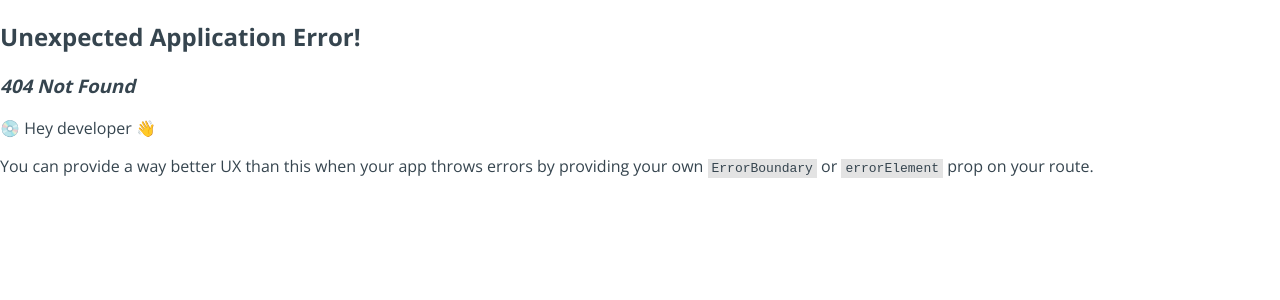
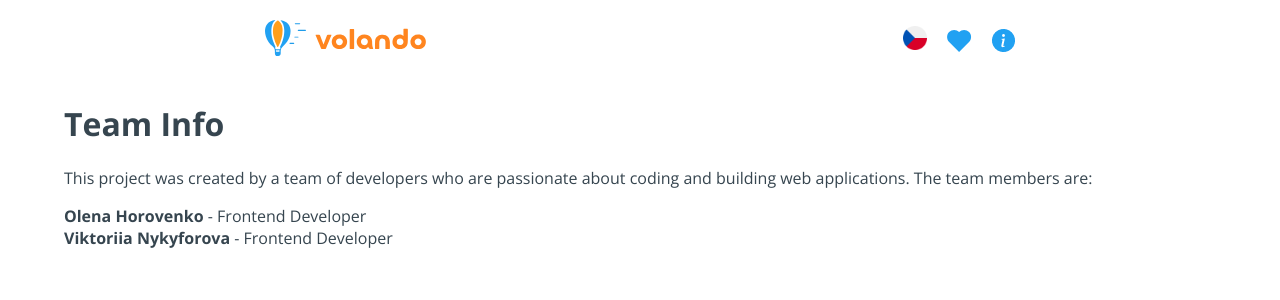
Before and after one commit to olena-ho/volando, a React (Vite) app: page /team-info in a window 1280 px wide. Before the commit this address had no page. Shown: the top 300 px of the page. Built offline with nearby package versions, Linux system fonts and the light colour scheme.

Commit message:
started TeamInfo page and added animation for alternative results seach time

```diff
--- a/package.json
+++ b/package.json
@@ -14,6 +14,8 @@
     "i18next": "^23.11.5",
     "i18next-browser-languagedetector": "^8.0.0",
     "i18next-http-backend": "^2.5.2",
+    "lottie-react": "^2.4.0",
+    "lottie-web": "^5.12.2",
     "react": "^18.2.0",
     "react-dom": "^18.2.0",
     "react-i18next": "^14.1.2",
--- a/src/Components/Header/index.jsx
+++ b/src/Components/Header/index.jsx
@@ -38,8 +38,6 @@ export const Header = () => {
     }
   };
 
-
-
   return (
     <div className="header">
       <a href="/">
@@ -77,8 +75,17 @@ export const Header = () => {
             </div>
           )}
         </div>
-        <img src={favorites} alt="favorites" onClick={() => navigate("/favorites")} className="header__icon" />
-        <img src={info} alt="info" className="header__icon" />
+        <img
+          src={favorites}
+          alt="favorites"
+          onClick={() => navigate("/favorites")}
+          className="header__icon"
+        />
+        <img
+          src={info}
+          alt="info"
+          onClick={() => navigate("/team-info")}
+          className="header__icon" />
       </div>
     </div>
   );
--- a/src/Components/HotelList/index.jsx
+++ b/src/Components/HotelList/index.jsx
@@ -1,7 +1,7 @@
-import React, { useState, useEffect } from 'react';
-import { useTranslation } from 'react-i18next';
-import './style.css';
-import { HotelCard } from '../HotelCard';
+import React, { useState, useEffect } from "react";
+import { useTranslation } from "react-i18next";
+import { HotelCard } from "../HotelCard";
+import "./style.css";
 
 export const HotelList = ({ hotels, alternativeHotelsFound, ...props }) => {
   const { i18n } = useTranslation(['details', 'translation']); // Hook for translations
@@ -57,7 +57,7 @@ export const HotelList = ({ hotels, alternativeHotelsFound, ...props }) => {
 
   return (
     <div className="container-card">
-      {alternativeHotelsFound ? <p>These are alternatives</p> : null}
+      {alternativeHotelsFound ? <h2>These are alternatives</h2> : null}
       {isLoading && <p>Loading...</p>}
       {!details ? (
         <p>No details available</p>
--- a/src/Components/HotelList/style.css
+++ b/src/Components/HotelList/style.css
@@ -3,3 +3,10 @@
   flex-direction: column;
   gap: 10px;
 }
+
+.animation-container {
+  display: flex;
+  justify-content: center;
+  align-items: center;
+  height: 100%;
+}
--- a/src/index.jsx
+++ b/src/index.jsx
@@ -6,6 +6,7 @@ import { HomePage } from "./pages/HomePage";
 import './i18n';
 import './global.css';
 import { Favorites } from "./pages/Favorites";
+import { TeamInfo } from "./pages/TeamInfo";
 
 
 const router = createBrowserRouter([
@@ -20,6 +21,10 @@ const router = createBrowserRouter([
       {
         path: "/favorites",
         element: <Favorites />,
+      },
+      {
+        path: "/team-info",
+        element: <TeamInfo />,
       }
     ],
   },
--- a/src/pages/HomePage/index.jsx
+++ b/src/pages/HomePage/index.jsx
@@ -5,12 +5,15 @@ import { SearchBar } from "../../components/SearchBar";
 import { SearchResults } from "../../components/SearchResults";
 import hotels from "../../api/hotels";
 import { filterHotels } from "../../utils/filterHotels";
+import Lottie from "lottie-react";
+import animation from "../../../public/assets/animation/searching-animation.json";
 import "./style.css";
 
 export const HomePage = () => {
   const [foundHotelsIds, setFoundHotelsIds] = useState([]);
   const [alternativeHotelsFound, setAlternativeHotelsFound] = useState(false);
   const [searchParams] = useSearchParams();
+  const [showAnimation, setShowAnimation] = useState(false);
 
   const handleSearch = (filters) => {
     const hasNoFilters = Object.values(filters).every(
@@ -67,13 +70,28 @@ export const HomePage = () => {
     }
   }, [searchParams]);
 
+  useEffect(() => {
+    if (alternativeHotelsFound) {
+      setShowAnimation(true);
+      const timer = setTimeout(() => {
+        setShowAnimation(false);
+      }, 3000);
+
+      return () => clearTimeout(timer);
+    }
+  }, [alternativeHotelsFound]);
+
   return (
     <div className="main-page__container">
       <SearchBar
         onSearch={handleSearch}
         setAlternativeHotelsFound={setAlternativeHotelsFound}
       />
-      {foundHotelsIds.length > 0 ? (
+      {showAnimation ? (
+        <div className="animation-container">
+          <Lottie animationData={animation} className="animation" />
+        </div>
+      ) : foundHotelsIds.length > 0 ? (
         <SearchResults
           foundHotelsIds={foundHotelsIds}
           alternativeHotelsFound={alternativeHotelsFound}
--- a/src/pages/HomePage/style.css
+++ b/src/pages/HomePage/style.css
@@ -9,6 +9,18 @@ header {
   padding-top: 100px;
   margin: 0 auto;
   width: 100vw;
+}
+
+.animation-container {
+  display: flex;
+  justify-content: center;
+  align-items: center;
+  height: 50vh; /* Adjust height as needed */
+}
+
+.animation {
+  width: 100%;
+  max-width: 600px; /* Adjust max-width as needed */
 }
 
 .search-results-container {
--- /dev/null
+++ b/src/pages/TeamInfo/index.jsx
@@ -0,0 +1,21 @@
+import './style.css';
+
+export const TeamInfo = () => {
+  return (
+    <div className="team-info-container">
+      <h1>Team Info</h1>
+      <p>
+        This project was created by a team of developers who are passionate
+        about coding and building web applications. The team members are:
+      </p>
+      <ul>
+        <li>
+          <strong>Olena Horovenko</strong> - Frontend Developer
+        </li>
+        <li>
+          <strong>Viktoriia Nykyforova</strong> - Frontend Developer
+        </li>
+      </ul>
+    </div>
+  );
+}
--- /dev/null
+++ b/src/pages/TeamInfo/style.css
@@ -0,0 +1,10 @@
+.team-info-container {
+  width: 90%;
+  margin: 0 auto;
+}
+
+.animation-container {
+  /* width: 100%; */
+  width: 200px;
+  margin: 0 auto;
+}
--- a/src/utils/filterHotels.js
+++ b/src/utils/filterHotels.js
@@ -44,6 +44,7 @@ export const filterHotels = (hotels, filters) => {
     return Object.values(filterResult).every((value) => value === true);
   });
 
+  //select the alternative hotels based on the activities the user selected
   const alternativeHotels = hotels.filter((hotel) => {
     const filterResult = getFilterResult(hotel, filters);
     return filterResult.matchesActivities;
```
Also changed, not shown: public/assets/animation/searching-animation.json (added, +1 -0 lines).
